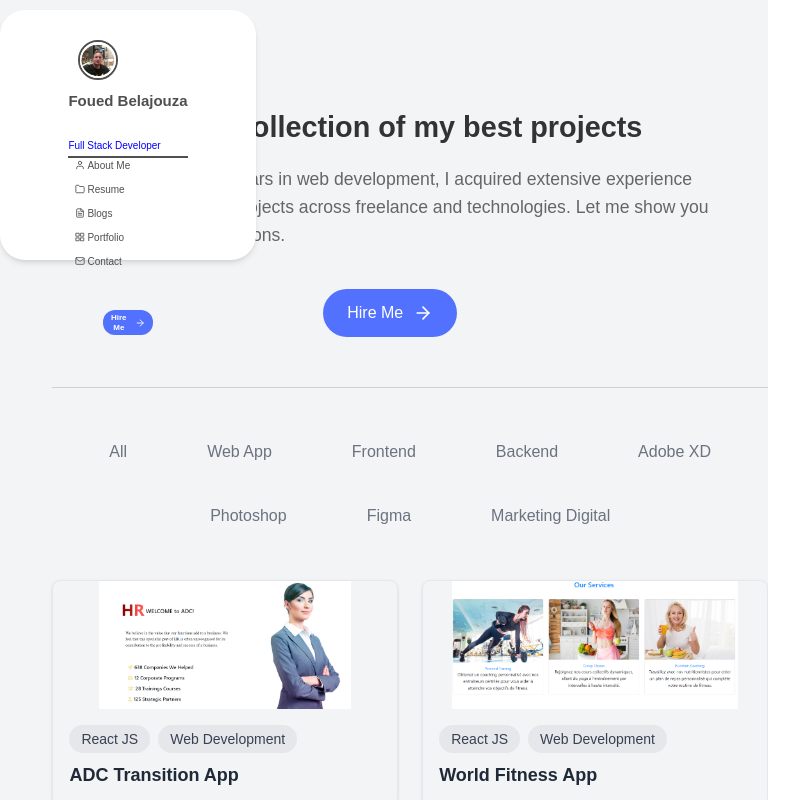
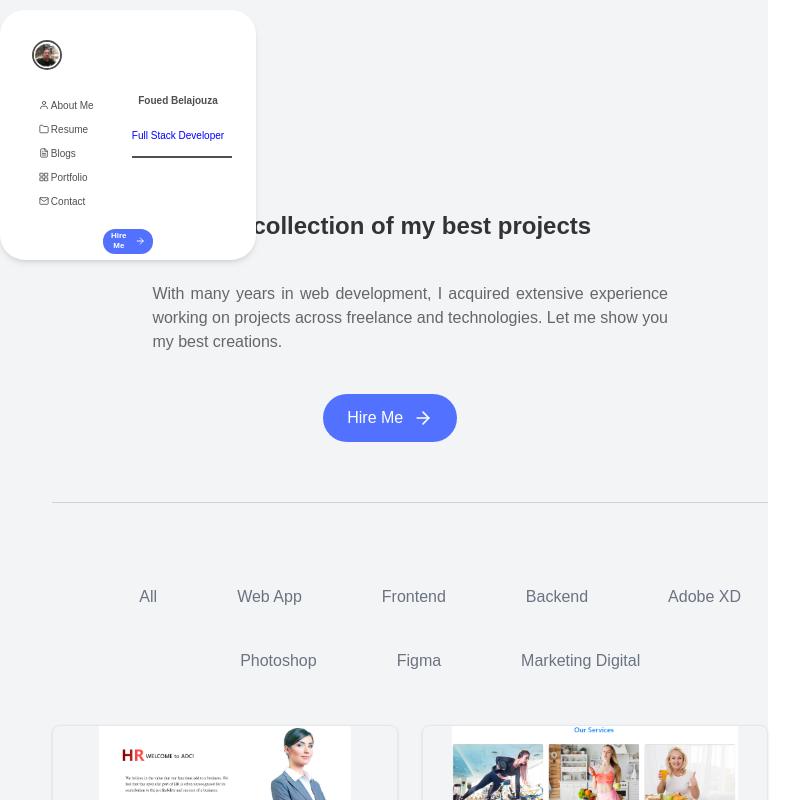
Before and after one commit to Belajouza-foued/New-portfolio, a Next.js app: page / in a window 768 px wide. Shown: the top 800 px of the page, 798 px wide, since content can reach past the window. Built offline with nearby package versions, Linux system fonts and the light colour scheme.

Commit message:
faires des petits changements  pour conclure

```diff
--- a/app/components/SideBar.css
+++ b/app/components/SideBar.css
@@ -27,21 +27,25 @@ margin-bottom: 10px !important;
 }
 @media (max-width: 768px) {
 .profile-img {
- margin-left: 10px;
+
  margin-top: 10px;
- width: 40px;
+ width: 30px;
 }
 .name {
-   transform: translateY(-10px);
-  font-size: 15px !important;
+
+   margin-left: 100px;
+  font-size: 10px !important;
 
  }
  .title-text {
- transform: translateY(-10px);
   font-size: 10px !important;
- }
+  margin-left: 100px;
+  }
  .separator {
- transform: translateY(-10px);
+
+ max-width: 100px;
+ transform: translateX(100px);
+
 }
 }
 
@@ -81,10 +85,9 @@ margin-bottom: 10px !important;
 @media (max-width: 768px) {
   .menu {
  padding: 0px;
+ transform: translateY(-30px);
+
 }
-.title-text {
-  transform: translateY(-20px);
-  }
 }
 .nav-link {
   display: flex;
@@ -98,14 +101,18 @@ margin-bottom: 10px !important;
 }
 @media (max-width: 768px) {
 .nav-link {
-transform: translateY(-30px);
+transform: translateY(-50px);
 gap: 2px;
-max-height: 10px;
+max-height: 5px;
 font-size: 10px;
+
 }
 .icon-s {
   width: 10px;
   height: 10px;
+}
+.side-res {
+  max-height: 180px;
 }
 }
 
--- a/app/page.css
+++ b/app/page.css
@@ -1,34 +1,19 @@
 /* SECTION GLOBALE */
 .section-projects {
   text-align: center;
-  margin: 40px auto;
-  padding: 50px;
+  margin: 70px auto;
+  padding: 60px;
   max-width: 100%;
   border-bottom: 1px solid #d1d1d1;
 }
 
 /* TITRE */
 .title-projects {
-  font-size: 2rem;      /* Mobile */
-  font-weight: 600;
-  color: #333;
-  margin-bottom: 15px;
-margin: 0 auto;
-display: flex;
-justify-content: center;
+
 }
 
 /* PARAGRAPHE */
-.paragraph-projects {
-  color: #666;
-max-width: 700px !important;
-  margin: 0 auto !important;           /* centre horizontalement */
-  font-size: 1rem;          /* Mobile */
-  line-height: 1.6;
-  display: flex;
-  text-align: center;
-justify-content: start;
-}
+
 
 /* BOUTON */
 .btn-hire {
@@ -50,20 +35,32 @@ justify-content: start;
 /* ============================
    MEDIA QUERY : TABLET + DESKTOP
    ============================ */
-@media (min-width: 768px) {
+   .link-portfolio {
+  padding: 4px 12px;
+  font-size: 14px;
+  background-color: #e5e7eb; /* gray-200 */
+  color: #374151; /* gray-700 */
+  border-radius: 9999px;
+  display: inline-block;
+}
+@media (max-width: 768px) {
 
-  .title-projects {
-    font-size: 1.8rem;  /* plus petit sur desktop comme tu veux */
-    text-align: center;
-    margin-left: 30px;
-  }
-
-  .paragraph-projects {
-    font-size: 1.1rem;
-    text-align: left;
-    margin-left: 20px;
+.link-portfolio{
+  padding: 2px 8px !important;
+    font-size: 10px !important;
+    transform: translateX(50px);
 
   }
+  .link-title {
+    transform: translateX(60px);
+    font-size: 12px;
+  }
+  .web-app {
+    transform: translateX(30px);
+
+      }
+
+
 
   .btn-hire {
     margin-left: -40px;
--- a/app/page.tsx
+++ b/app/page.tsx
@@ -75,12 +75,26 @@ export default function Home() {
 
   {/* Contenu principal */}
   <main className="col-span-12 lg:col-span-9">
-  <section className="section-projects p-5">
-  <h3 className="title-projects pt-5">
+  <section className="section-projects">
+  <h3 className="title-projects  md:text-2xl pt-10 mt-10
+  text-sm
+  font-semibold
+  text-[#333]
+   flex
+  justify-center">
     A collection of my best projects
   </h3>
 
-  <p className="paragraph-projects pt-5 ps-10">
+  <p className="paragraph-projects pt-10 ps-10 text-[#666]
+  md:max-w-[700px]
+  max-w-[200px]
+   mx-auto
+  md:text-base
+  text-sm
+    flex
+      text-center
+      text-justify
+  justify-start pe-10">
     With many years in web development, I acquired extensive experience
     working on projects across freelance and technologies. Let me show
     you my best creations.
@@ -93,7 +107,7 @@ export default function Home() {
 
 
     {/* Filtre des projets */}
-    <div className="flex flex-wrap justify-center gap-4  w-full md:-ml-15 pb-10">
+    <div className="flex flex-wrap justify-center gap-4  md:w-full md:-ml-15 pb-10 w-[200px] web-app">
       {["All", "Web App", "Frontend", "Backend", "Adobe XD", "Photoshop", "Figma", "Marketing Digital"].map((tab) => (
         <button
           key={tab}
@@ -137,13 +151,13 @@ export default function Home() {
       <div className="p-4">
         <div className="flex flex-wrap gap-2 mb-2">
           {project.categories.map((cat, i) => (
-            <span key={i} className="px-3 py-1 text-sm bg-gray-200 rounded-full text-gray-700">
+            <span key={i} className="px-3 py-1 md:px-3 md:py-1  text-sm link-portfolio">
               {cat}
             </span>
           ))}
         </div>
 
-        <Link href={project.href} className="text-lg font-semibold text-gray-800 hover:text-blue-500 block">
+        <Link href={project.href} className="md:text-lg  font-semibold text-gray-800 hover:text-blue-500 block link-title">
           {project.title}
         </Link>
       </div>
--- a/app/resume/page.tsx
+++ b/app/resume/page.tsx
@@ -47,11 +47,11 @@ export default function Resume() {
       {/* Bouton */}
      <div className="flex flex-nowrap justify-center items-center foued-contact">
        <div className="w-0.5 h-24 bg-gray-600 opacity-50 decoration-2 me-2"></div>
-      <ul className=" text-gray-500 text-xs md:text-sm  leading-[1.5] font-thin pl-4 -ml-10 sm:ml-6 md:ml-0
+      <ul className=" text-gray-600 text-xs md:text-sm  leading-[1.5]  pl-4 -ml-10 sm:ml-6 md:ml-0
 ">
          <li className="flex items-center gap-2">
        <FaPhoneAlt className="text-blue-500 hover:text-gray-600"/>
-     <span>+216 58 860 181</span>
+     <span className="">+216 58 860 181</span>
       </li>
          <li className="flex items-center gap-2">
             <MdAttachEmail  className="text-blue-500"/>
@@ -92,6 +92,7 @@ export default function Resume() {
       leading-relaxed
       md:w-full
       w-[150px]
+      para-resume
   ">
     I’m a Full-Stack Web Developer and Web Designer focused on crafting
     clean, user-friendly. I’m passionate
@@ -123,12 +124,12 @@ export default function Resume() {
       <div className="pl-4 pt-5 text-justify md:w-full w-[150px]">
      <ul className="">
       <span className="text-blue-700 pt-5 mt-5 text-xl ">Junior Developer:</span>
-      <p className="text-gray-500 text-xs md:text-base pt-2">
+      <p className="text-gray-600 text-xs md:text-base pt-2">
 Passionate about web development and design, I specialize in Full-Stack Development using modern frameworks like <strong>Next.Js</strong> and <strong>Nest.Js </strong>I build high-performance and scalable web applications with a strong focus on clean architecture and maintainability. My expertise includes <strong>Zod</strong> for schema validation,
 <strong>Zustand</strong>for state management, and <strong>Dto</strong> patterns to ensure reliable data flow between client and server.
       </p>
      </ul>
-     <ul className="list-disc text-gray-500 md:text-base text-xs  md:leading-[2] font-thin marker:text-gray-600 marker:text-l pt-5 w-[150px] md:w-full">
+     <ul className="list-disc text-gray-600 md:text-base text-xs  md:leading-[2] marker:text-gray-600 marker:text-l pt-5 w-[150px] md:w-full">
       <li>
         Developed scalable RESTful APIs using NestJS, MongoDB, and discriminators for structured data models.
       </li>
@@ -140,9 +141,9 @@ Passionate about web development and design, I specialize in Full-Stack Developm
 
     <ul className="pt-5 mt-5 ">
      <span className="text-blue-700 pt-5 mt-5 text-sm md:text-xl">Web Designer</span>
-      <p className="text-gray-500 md:text-base text-sm pt-5 mt-5">Creative and passionate about UI/UX design, I design modern, user-friendly, and visually appealing interfaces that enhance user experience. Using Figma, Adobe XD, and Photoshop, I create layouts that combine aesthetics and functionality. My design process integrates responsive design, typography, and branding, ensuring each product is intuitive and engaging.</p>
+      <p className="text-gray-600 md:text-base text-sm pt-5 mt-5">Creative and passionate about UI/UX design, I design modern, user-friendly, and visually appealing interfaces that enhance user experience. Using Figma, Adobe XD, and Photoshop, I create layouts that combine aesthetics and functionality. My design process integrates responsive design, typography, and branding, ensuring each product is intuitive and engaging.</p>
       </ul>
-<ul className= "list-disc text-gray-500   md:text-base leading-[2] font-thin marker:text-gray-600 marker:text-l pt-5 text-xs">
+<ul className= "list-disc text-gray-600   md:text-base leading-[2] marker:text-gray-600 marker:text-l pt-5 text-xs">
        <li>
 Designed interactive prototypes and wireframes focused on usability and accessibility.
       </li>
@@ -155,9 +156,9 @@ Applied SEO and digital marketing strategies to boost visibility and user engage
      </ul>
      <ul className="pt-5 mt-5">
      <span className="text-blue-700 pt-5 mt-5 text-sm md:text-xl">BackEnd Developer</span>
-      <p className="text-gray-500 md:text-base text-xs pt-5 mt-5">Specialized in developing secure, modular, and scalable backends using NestJS and MongoDB. I implement clean architecture principles with DTOs, discriminators, and validation layers (Zod) to ensure data integrity and performance.</p>
+      <p className="text-gray-600 md:text-base text-xs pt-5 mt-5">Specialized in developing secure, modular, and scalable backends using NestJS and MongoDB. I implement clean architecture principles with DTOs, discriminators, and validation layers (Zod) to ensure data integrity and performance.</p>
       </ul>
-<ul className= "list-disc text-gray-500 text-xs md:text-base leading-[2] font-thin marker:text-gray-600 marker:text-l pt-5">
+<ul className= "list-disc text-gray-600 text-xs md:text-base leading-[2] marker:text-gray-600 marker:text-l pt-5">
        <li>
 Built RESTful and modular APIs using NestJS and Express-compatible middleware.
       </li>
@@ -167,9 +168,9 @@ Developing scalable APIs with Node.js, Express.js, and MongoDB.
         </ul>
          <ul className="pt-5 mt-5">
      <span className="text-blue-700 pt-5 mt-5 text-sm md:text-xl">FrontEnd Developer</span>
-      <p className="text-gray-500 text-xs md:text-base pt-5 mt-5">I develop dynamic and responsive interfaces using Next.js and React, focusing on user experience and maintainable code. With Zustand and Context API, I ensure efficient state management and modular design.</p>
+      <p className="text-gray-600 text-xs md:text-base pt-5 mt-5">I develop dynamic and responsive interfaces using Next.js and React, focusing on user experience and maintainable code. With Zustand and Context API, I ensure efficient state management and modular design.</p>
       </ul>
-<ul className= "list-disc text-gray-500 text-xs md:text-base leading-[2] font-thin marker:text-gray-600 marker:text-l pt-5">
+<ul className= "list-disc text-gray-600 text-xs md:text-base leading-[2] marker:text-gray-600 marker:text-l pt-5">
        <li>
 Built reusable UI components with React, Next.js,Bootstrap, and Tailwind CSS.
       </li>
@@ -193,7 +194,7 @@ Improved performance and SEO through server-side rendering (SSR) and static site
       </div>
      <div className="pl-4 pt-5 text-justify md:w-full w-[150px]">
            <p className="text-blue-700 pt-5 mt-5 text-sm md:text-xl">Projects ADC:</p>
-               <ul className="list-disc text-gray-500 text-xs md:text-base leading-[2] font-thin marker:text-gray-600 marker:text-l pt-5">
+               <ul className="list-disc text-gray-600 text-xs md:text-base leading-[2] marker:text-gray-600 marker:text-l pt-5">
       <li>
         Developed scalable RESTful APIs using NestJS, MongoDB, and discriminators for structured data models.
       </li>
@@ -203,7 +204,7 @@ Improved performance and SEO through server-side rendering (SSR) and static site
       <li>Built responsive and interactive interfaces using Next.js, React, TypeScript, and Tailwind CSS.</li>
      </ul>
         <p className="text-blue-700 pt-5 mt-5 text-sm md:text-xl">Project world Fitness:</p>
-               <ul className="list-disc text-gray-500 text-xs md:text-base leading-[2] font-thin marker:text-gray-600 marker:text-l pt-5">
+               <ul className="list-disc text-gray-600 text-xs md:text-base leading-[2] marker:text-gray-600 marker:text-l pt-5">
       <li>
         WorldFitness offers tailored workout programs for pregnant women and beginners, ensuring safety and gradual progression.
       </li>
@@ -213,7 +214,7 @@ Improved performance and SEO through server-side rendering (SSR) and static site
       <li>Beginner-friendly training plans make it easy to start a healthy and sustainable fitness journey.</li>
      </ul>
       <p className="text-blue-700 pt-5 mt-5 text-sm md:text-xl">Project BCC Center:</p>
-               <ul className="list-disc text-gray-500 text-xs md:text-base leading-[2] font-thin marker:text-gray-600 marker:text-l pt-5">
+               <ul className="list-disc text-gray-600 text-xs md:text-base leading-[2] marker:text-gray-600 marker:text-l pt-5">
       <li>
      Welcome to Best Challenge Center, a professional training and consulting firm that opens the doors to a better future!
       </li>
@@ -372,7 +373,7 @@ Improved performance and SEO through server-side rendering (SSR) and static site
         </h2>
         <SiSkillshare size="30" className="text-blue-600"/>
       </div>
-      <ul className="pt-5 pe-5 text-justify li-responsive">
+      <ul className="pt-5 pe-5 text-justify li-2-responsive">
                 <li className="fs-six n5-color leading-[2] li-responsive">Project Management</li>
                              <li className="fs-six n5-color leading-[2] li-responsive">Public Relations Teamwork</li>
                              <li className="fs-six n5-color leading-[2] li-responsive">Time Management</li>
@@ -390,7 +391,7 @@ Improved performance and SEO through server-side rendering (SSR) and static site
        <p className="text-gray-700 pt-5 mt-5 text-base text-justify li-responsive">Full-Stack Web Development (JavaScript & TypeScript)
 
 | 2023 - 2025</p>
-               <ul className="list-disc text-gray-500 text-base leading-[2] font-thin marker:text-gray-600 marker:text-xl pt-5 ps-5 mt-5 text-justify">
+               <ul className="list-disc text-gray-600 text-base leading-[2] font-thin marker:text-gray-600 marker:text-xl pt-5 ps-5 mt-5 text-justify">
       <li className="fs-seven n5-color leading-[2] li-responsive">
 Front-End: Next.js, React.js, Zustand, Tailwind CSS
       </li>
@@ -444,7 +445,7 @@ Sweden (Intermediate)
         </h2>
         <GiHobbitDwelling   size={20} className="text-blue-600 ms-1"/>
       </div>
-      <ul className="text-justify list-disc text-gray-500 text-rebase leading-[2] font-thin marker:text-gray-600 marker:text-xl pt-5 ps-5 mt-5">
+      <ul className="text-justify list-disc text-gray-600 text-rebase leading-[2] font-thin marker:text-gray-600 marker:text-xl pt-5 ps-5 mt-5">
               <li className="fs-seven n5-color leading-[2] li-responsive">
       Coaching
       </li>
@@ -476,17 +477,17 @@ Traveling
 </div>
 <section className="bg-white p-10 rounded-xl mt-10 md:w-full w-[180px] -ml-10 sm:-ml-6
 md:ml-0">
-  <div className="flex flex-wrap justify-center md:justify-between gap-6">
+  <div className="flex flex-wrap justify-center md:justify-between gap-6 ">
   <div className="flex items-center gap-3">
-               <h2 className="text-xs md:text-sm font-bold text-gray-500">
+               <h2 className="text-xs md:text-sm font-bold text-gray-600">
           github.com/foued-belajouza
         </h2>
         <div className="bg-gray-100 p-2 rounded-full hover:bg-blue-400">
-        <FaGithub className="text-blue-600 hover:text-white transition" size={15}/>
+        <FaGithub className="text-blue-600 hover:text-white transition icon-git" size={15}/>
          </div>
          </div>
    <div className="flex items-center gap-3">
-               <h2 className="text-xs md:text-sm font-bold text-gray-500">
+               <h2 className="text-xs md:text-sm font-bold text-gray-600">
      Linkedin.com/in
         </h2>
          <div className="bg-gray-100 p-2 rounded-full hover:bg-blue-400">
@@ -495,8 +496,8 @@ md:ml-0">
 </div>
  <div className="flex items-center gap-3 ps-5">
 
-   <Link href="/contact" className="text-xs md:text-sm font-bold text-gray-500 hover:text-blue-600 inline-flex gap-3">
-email <span className="p-1 bg-gray-100 rounded-full hover:bg-blue-400"><EnvelopeOpen className="text-blue-600 hover:text-white transition" size={20}/></span>
+   <Link href="/contact" className="text-xs md:text-sm font-bold text-gray-600 hover:text-blue-600 inline-flex gap-3 link-email">
+email <span className="p-1 bg-gray-100 rounded-full hover:bg-blue-400"><EnvelopeOpen className="text-blue-600 hover:text-white transition icon-email" size={20}/></span>
  </Link>
 </div>
  </div>
```
Also changed, not shown: app/blogs/Blog.css (+5 -2 lines), app/blogs/page.tsx (+6 -6 lines), app/resume/Resume.css (+17 -2 lines).
